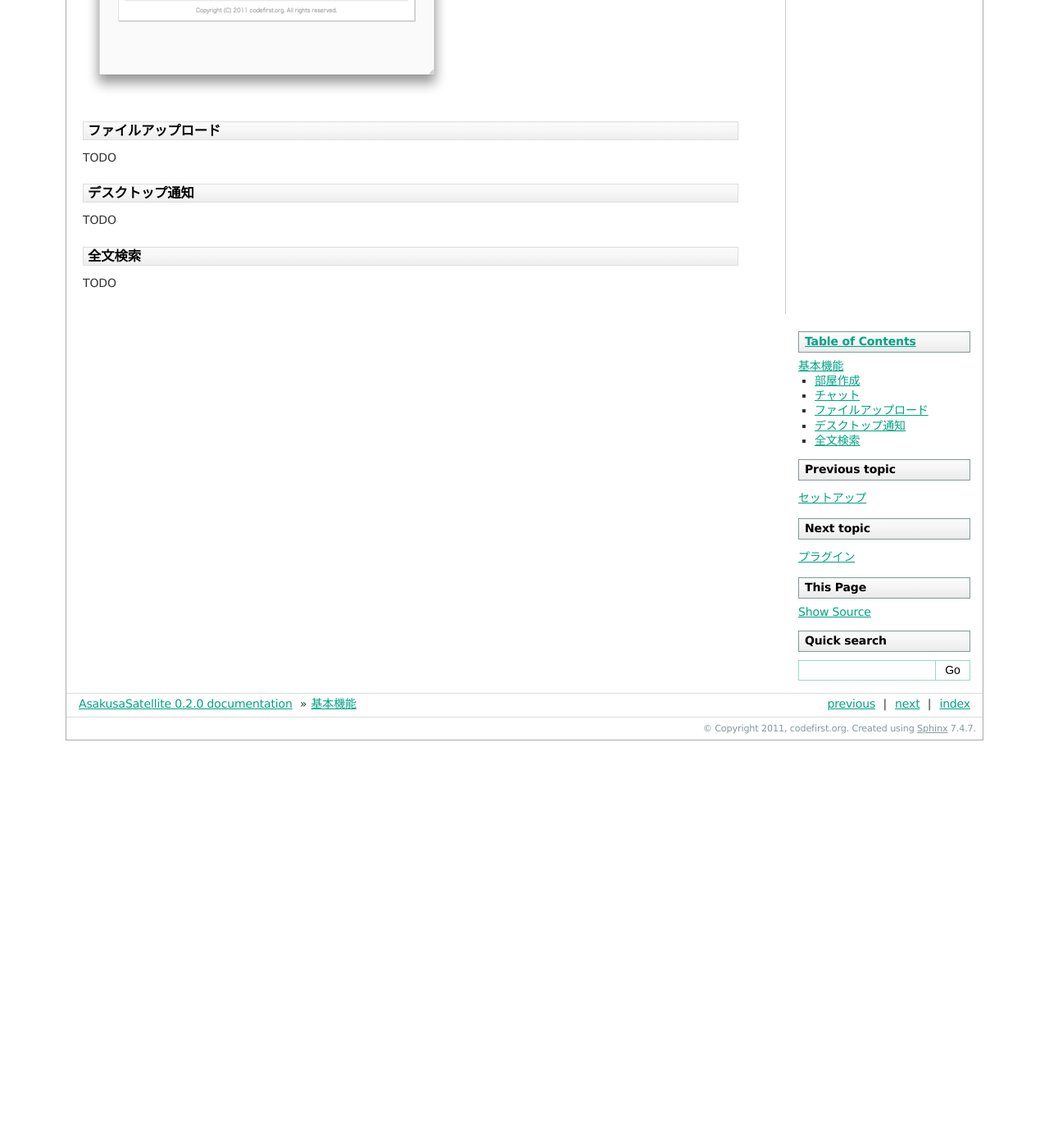
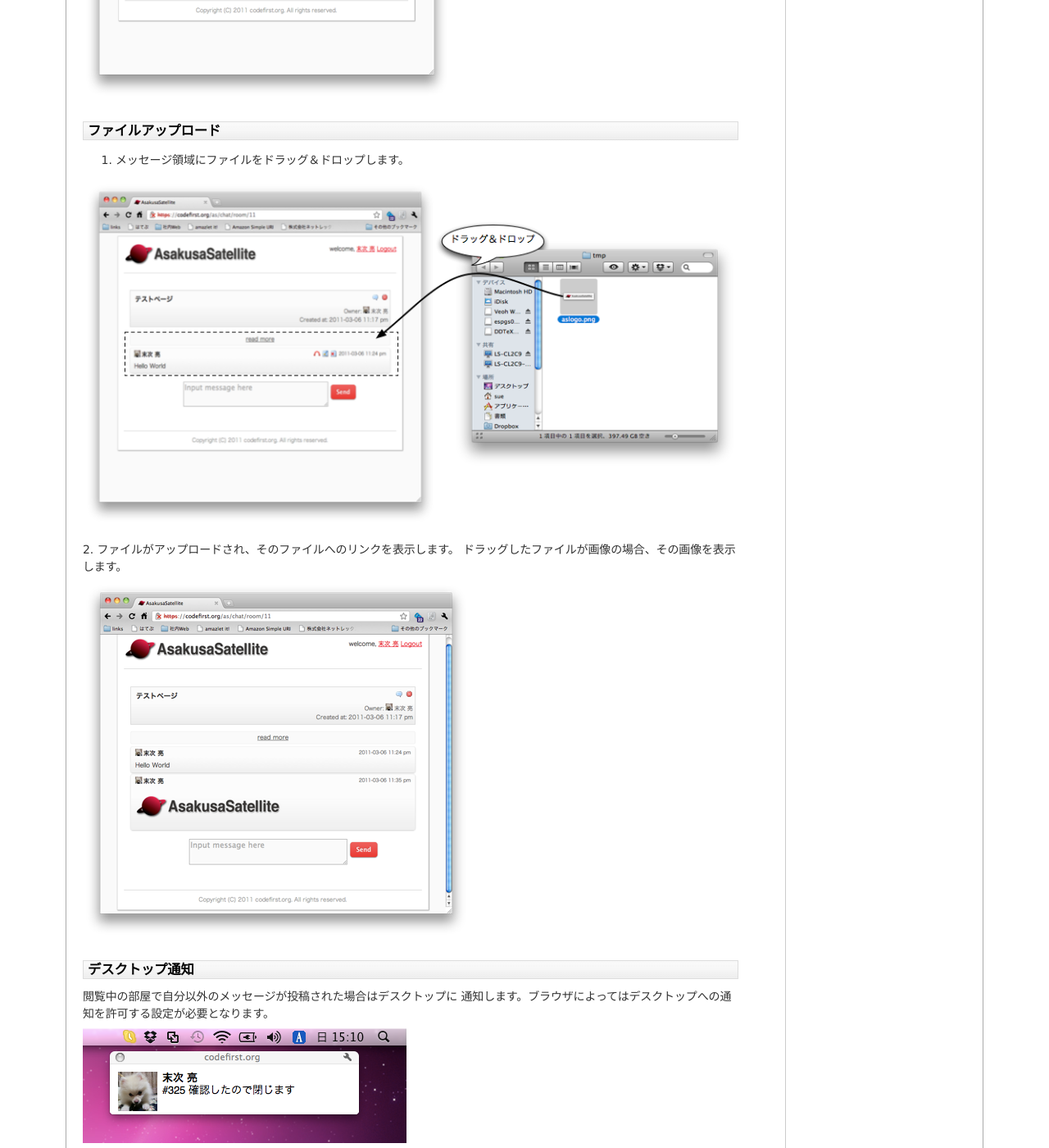
Before and after one commit to codefirst/asakusa-satellite-manual, a Sphinx documentation site: the page built from source/function.rst, in a window 1280 px wide and 1400 px high, scrolled down 2930 px. Shown: the whole window at 82% size. Built offline with Sphinx 7.4.7, drawn with Linux system fonts in a browser that asks for light colours; before the commit the page ends 3833 px from its top, so only the background shows below that.

Commit message:
ファイルアップロードと通知について

```diff
--- a/source/function.rst
+++ b/source/function.rst
@@ -31,13 +31,23 @@
 
 ファイルアップロード
 -----------------------
+1. メッセージ領域にファイルをドラッグ＆ドロップします。
 
-TODO
+.. image:: images/drag_image.png
+
+2. ファイルがアップロードされ、そのファイルへのリンクを表示します。
+ドラッグしたファイルが画像の場合、その画像を表示します。
+
+.. image:: images/image_added.png
+
 
 デスクトップ通知
 -----------------------
+閲覧中の部屋で自分以外のメッセージが投稿された場合はデスクトップに
+通知します。ブラウザによってはデスクトップへの通知を許可する設定が必要となります。
 
-TODO
+.. image:: images/ss_realtime.png
+
 
 全文検索
 -----------------------
```
Also changed, not shown: source/images/drag_image.png (added), source/images/image_added.png (added), source/images/ss_realtime.png (added).
